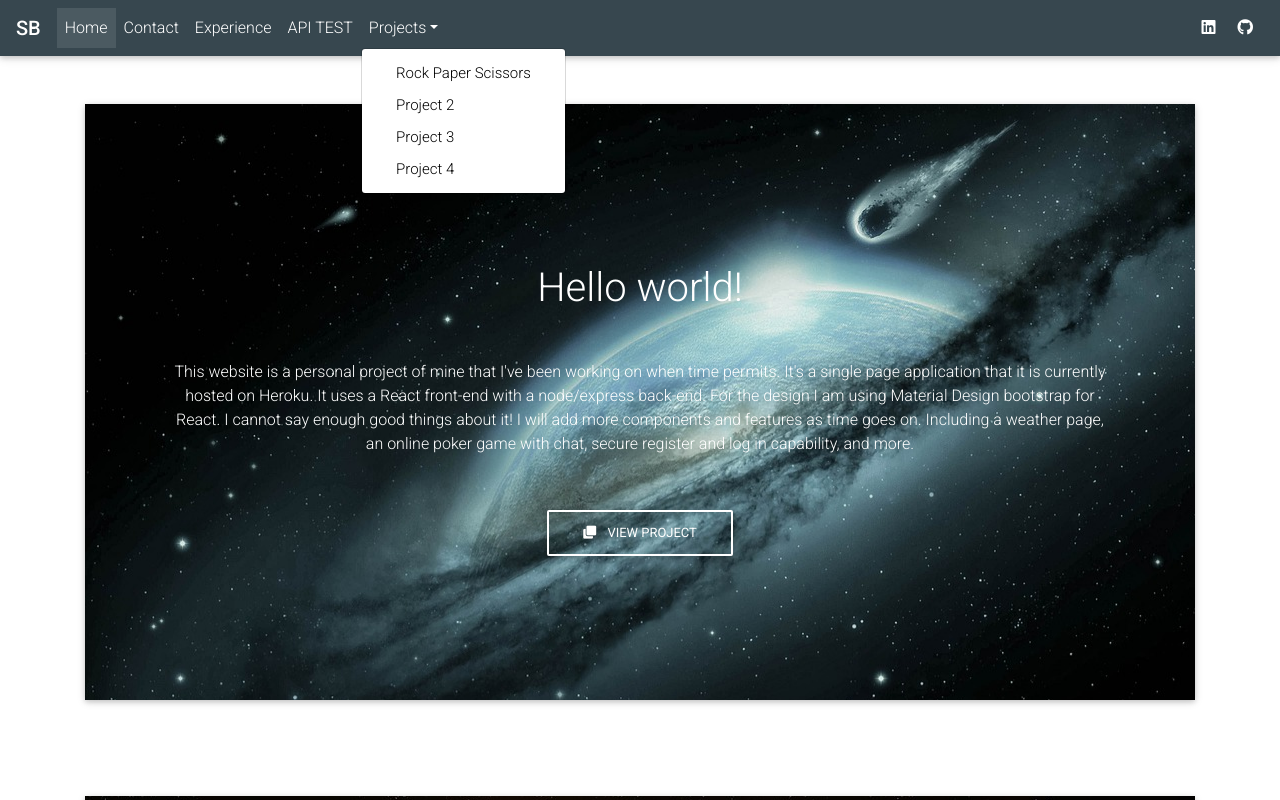
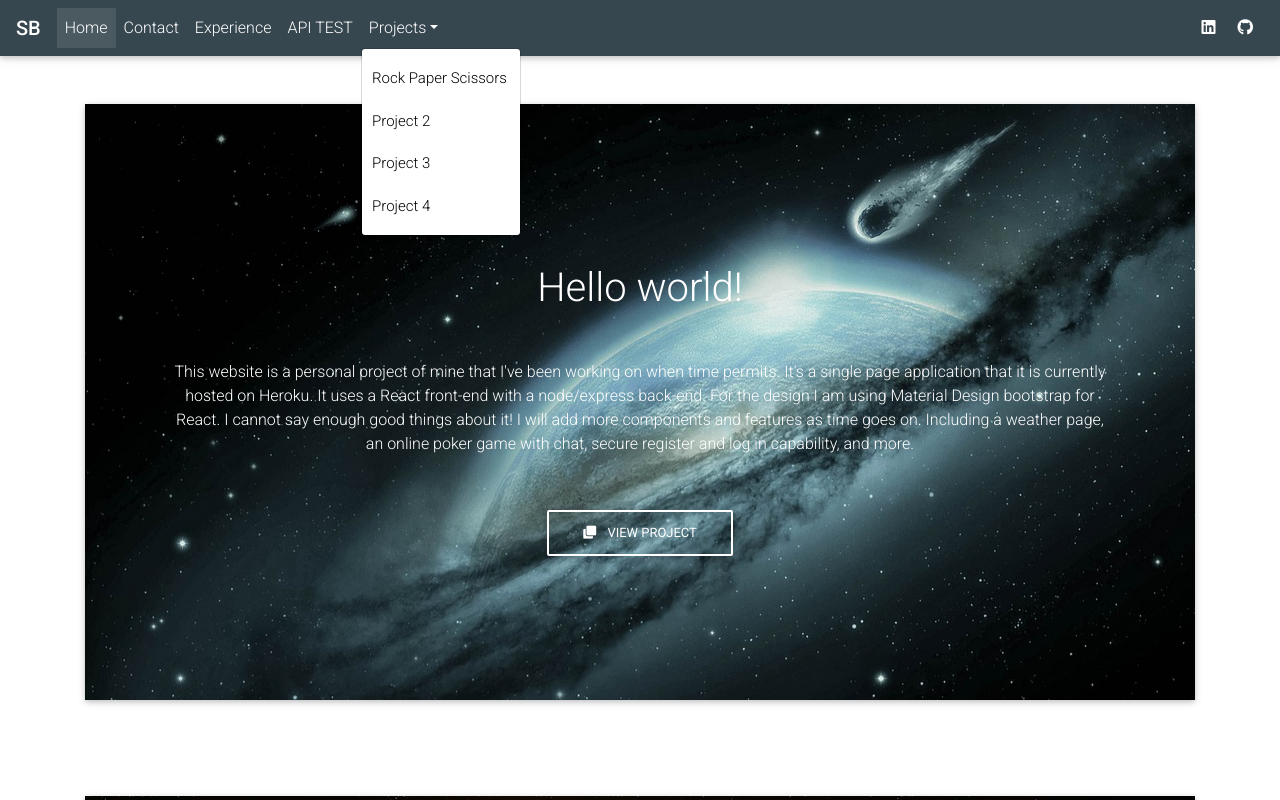
Before and after one commit to Lee7b/sbappold, a React (Create React App) app in the folder client/: page / in a window 1280 px wide. Both pictures are taken after a click on the link "Projects". Shown: the top 800 px of the page. Built offline with nearby package versions, Linux system fonts and the light colour scheme.

Commit message:
sticky footer added

```diff
--- a/client/src/Pages/Users.js
+++ b/client/src/Pages/Users.js
@@ -3,7 +3,7 @@ import Layout from '../components/Layout';
 //import Data from '../api/data/users.json';
 
 
-export default class Users extends React.Component {
+class Users extends React.Component {
     state = {
         loading: true,
         person: null,
@@ -41,6 +41,7 @@ export default class Users extends React.Component {
     }
 };
 
+export default Users;
 
 // class Users extends Component {
 //     render () {
@@ -62,4 +63,4 @@ export default class Users extends React.Component {
 //         )
 //     }
 // }
-// export default Users;
+//
--- a/client/src/components/Header.js
+++ b/client/src/components/Header.js
@@ -1,7 +1,7 @@
 import React from 'react';
 import { MDBNavbar, MDBNavbarBrand, MDBNavbarNav, MDBNavItem, MDBNavLink, MDBNavbarToggler, MDBCollapse, MDBDropdown,
   MDBDropdownToggle, MDBDropdownMenu, MDBDropdownItem, MDBIcon } from 'mdbreact';
-import { withRouter, Link } from 'react-router-dom';
+import { withRouter } from 'react-router-dom';
 
 class Header extends React.Component {
   state = {
@@ -40,10 +40,10 @@ class Header extends React.Component {
                       <div className="d-none d-md-inline">Projects</div>
                     </MDBDropdownToggle>
                     <MDBDropdownMenu className="dropdown-default">
-                      <MDBDropdownItem><Link to="/rpsgame">Rock Paper Scissors</Link></MDBDropdownItem>
-                      <MDBDropdownItem><Link to="/">Project 2</Link></MDBDropdownItem>
-                      <MDBDropdownItem><Link to="/">Project 3</Link></MDBDropdownItem>
-                      <MDBDropdownItem><Link to="/">Project 4</Link></MDBDropdownItem>
+                      <MDBDropdownItem href="/rpsgame">Rock Paper Scissors</MDBDropdownItem>
+                      <MDBDropdownItem href="/">Project 2</MDBDropdownItem>
+                      <MDBDropdownItem href="/">Project 3</MDBDropdownItem>
+                      <MDBDropdownItem href="/">Project 4</MDBDropdownItem>
                     </MDBDropdownMenu>
                  </MDBDropdown>
                 </MDBNavItem>
```
